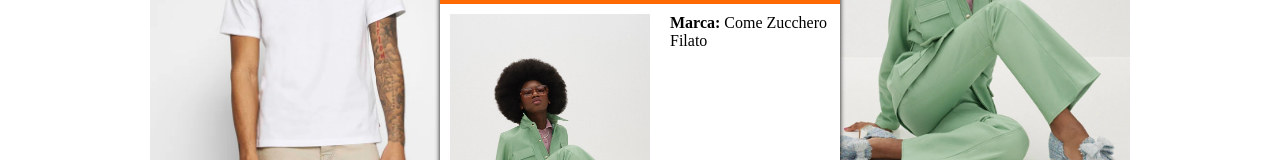
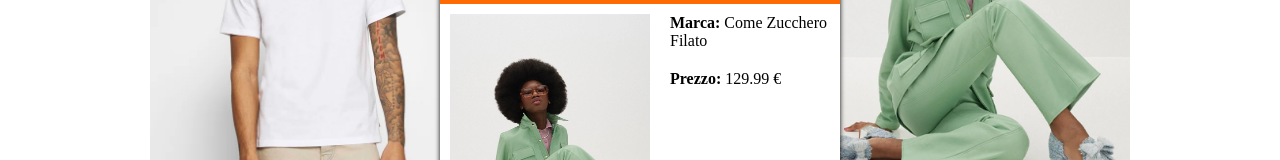
Before and after one commit to edocico/vite-boolando, a Vue app: page / in a window 1280 px wide. Both pictures are taken after a click on the element 973 px from the left and 547 px from the top of the page. Shown: the part 273-433 px from the top of the page. Built offline with nearby package versions, Linux system fonts and the light colour scheme; data requests are answered from the project's data file.

Commit message:
delete comments

```diff
--- a/src/components/PageMain.vue
+++ b/src/components/PageMain.vue
@@ -1,6 +1,6 @@
 <script>
 import ProductBox from "./ProductBox.vue";
-//import productsJson from "../db.json";
+
 import { store } from "../store";
 import axios from "axios";
 
@@ -10,8 +10,6 @@ export default {
   },
   data() {
     return {
-      //products: productsJson.products,
-      // products: store.products,
       store,
       modalOpen: false,
       modalProduct: {},
@@ -20,7 +18,7 @@ export default {
   methods: {
     showModal(product) {
       this.modalOpen = true;
-      //console.log("funzione");
+
       this.modalProduct = product;
     },
     closeModal() {
@@ -71,8 +69,9 @@ export default {
           </div>
           <div class="col-6 desc">
             <ul>
+              <li><span class="tag">Marca:</span> {{ modalProduct.brand }}</li>
               <li>
-                <span class="brand">Marca:</span> {{ modalProduct.brand }}
+                <span class="tag">Prezzo:</span> {{ modalProduct.price }} &euro;
               </li>
             </ul>
           </div>
@@ -132,7 +131,7 @@ main {
       max-width: 200px;
     }
 
-    .brand {
+    .tag {
       font-weight: 900;
     }
 
@@ -141,6 +140,10 @@ main {
       justify-content: flex-start;
       flex-grow: 1;
     }
+
+    .desc li {
+      margin-bottom: 20px;
+    }
   }
 }
 </style>
--- a/src/store.js
+++ b/src/store.js
@@ -1,5 +1,4 @@
 import { reactive } from "vue";
-//import dataJson from "./db.json";
 
 export const store = reactive({
   products: [],
```
